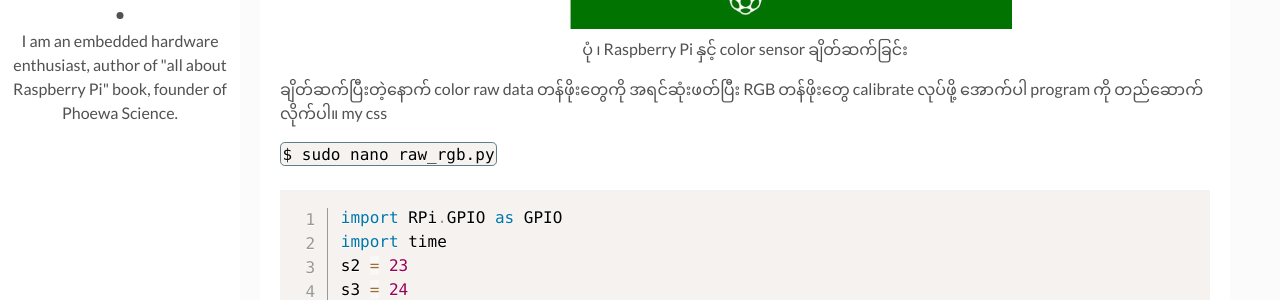
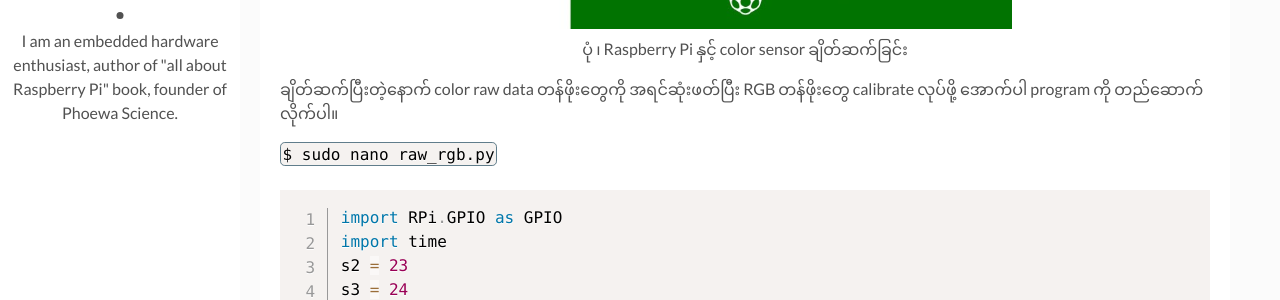
Before and after one commit to kogyikaunghtet/kogyikaunghtet.github.io, a Jekyll site: the page built from _posts/2021-1-31-rpi-color-sensor.markdown, in a window 1280 px wide and 1400 px high, scrolled down 2485 px. Shown: the part 150-450 px from the top of the window. Built offline with Jekyll 4.4.1, drawn with Linux system fonts in a browser that asks for light colours; comment, search, counter and statistics services are not loaded.

Commit message:
Initial commit

```diff
--- a/_posts/2021-1-31-rpi-color-sensor.markdown
+++ b/_posts/2021-1-31-rpi-color-sensor.markdown
@@ -50,7 +50,7 @@
 <a>ပုံ ၊ Raspberry Pi နှင့် color sensor ချိတ်ဆက်ခြင်း</a>
 </p>
 
-ချိတ်ဆက်ပြီးတဲ့နောက် color raw data တန်ဖိုးတွေကို အရင်ဆုံးဖတ်ပြီး RGB တန်ဖိုးတွေ calibrate လုပ်ဖို့ အောက်ပါ program ကို တည်ဆောက်လိုက်ပါ။ my css
+ချိတ်ဆက်ပြီးတဲ့နောက် color raw data တန်ဖိုးတွေကို အရင်ဆုံးဖတ်ပြီး RGB တန်ဖိုးတွေ calibrate လုပ်ဖို့ အောက်ပါ program ကို တည်ဆောက်လိုက်ပါ။
 
 `$ sudo nano raw_rgb.py`
 
--- a/assets/css/main.css
+++ b/assets/css/main.css
@@ -1500,6 +1500,6 @@
   }
 .horizontal_scroll {
   overflow:auto;
-  width: 100%;
+  width: device-width;
   height: 100%;
 }
```
